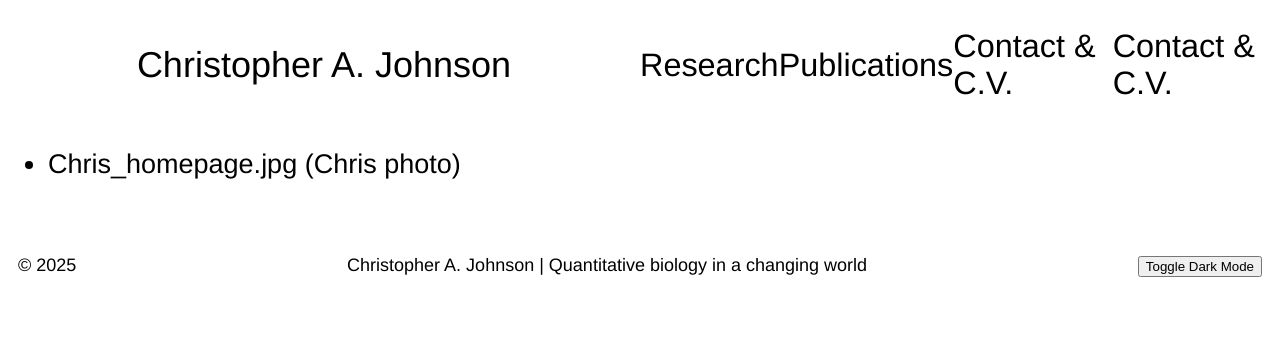
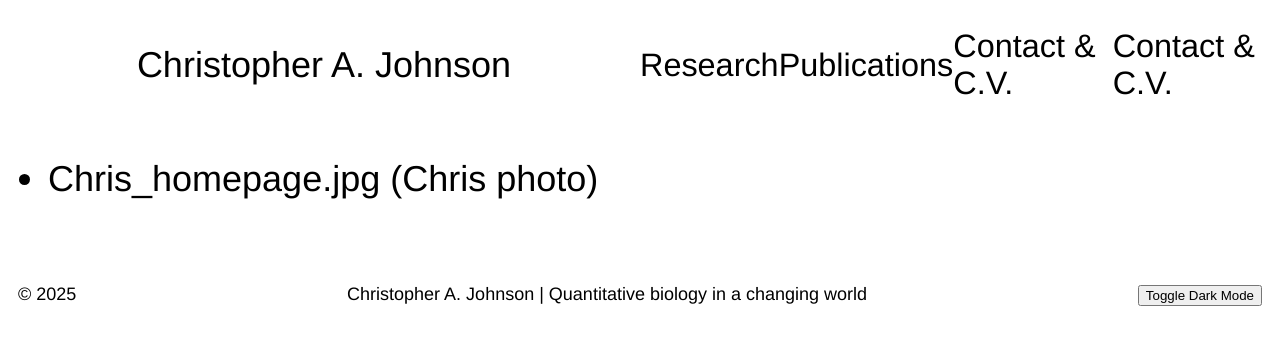
Before and after one commit to chrisajohnson/chrisajohnson.github.io, a Jekyll site: the page built from images/images.md, in a window 1280 px wide. Shown: the top 345 px of the page. Built offline with Jekyll 4.4.1, drawn with Linux system fonts in a browser that asks for light colours; our own code applies the rules of GitHub Pages for plain Markdown files.

Commit message:
Update styles.css

```diff
--- a/assets/css/styles.css
+++ b/assets/css/styles.css
@@ -87,7 +87,7 @@ html {
   display: flex; /* Use flexbox for layout */
   align-items: stretch; /* Ensure both content-left and content-right stretch to the same height */
   text-align: justify; /* Justified text */
-  font-size: 1.5rem; /* Text size */
+  font-size: 2rem; /* Text size */
   padding: 0; /* Remove padding */
 }
 
```
